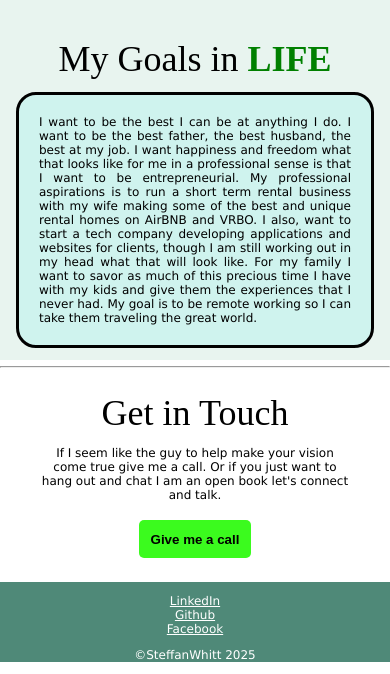
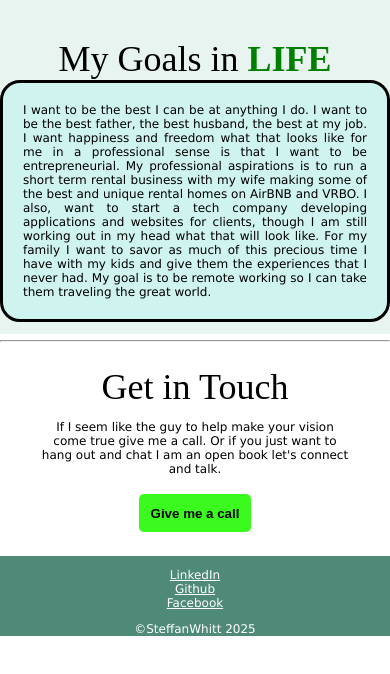
Before and after one commit to steffanwhitt/Portfolio, a plain HTML site: page index.html in a window 390 px wide. Shown: the part 2637-3311 px from the top of the page. After the commit the page ends 3285 px from the top, so only its background shows below. Drawn offline with Linux system fonts and the light colour scheme; a web font is replaced by a local one.

Commit message:
Adjusted overflow of the flexbox paragraphs

```diff
--- a/styles.css
+++ b/styles.css
@@ -150,10 +150,14 @@ svg{
     display: flex;
     align-items: center;
     justify-content: center;
+    flex-wrap: wrap;
 }
 
 .paragraph p{
     max-width: 80vw;
+    min-width: 0;
+    width: 100%;
+    box-sizing: border-box;
 }
 
 /*Closing*/
@@ -263,4 +267,13 @@ footer p{
     footer li{
         display: block;
     }
+    .paragraph {
+        flex-direction: column;
+        align-items: stretch;
+    }
+    .paragraph p {
+        max-width: 100vw;
+        width: 100%;
+        margin: 0 0 1rem 0;
+    }
 }
```
